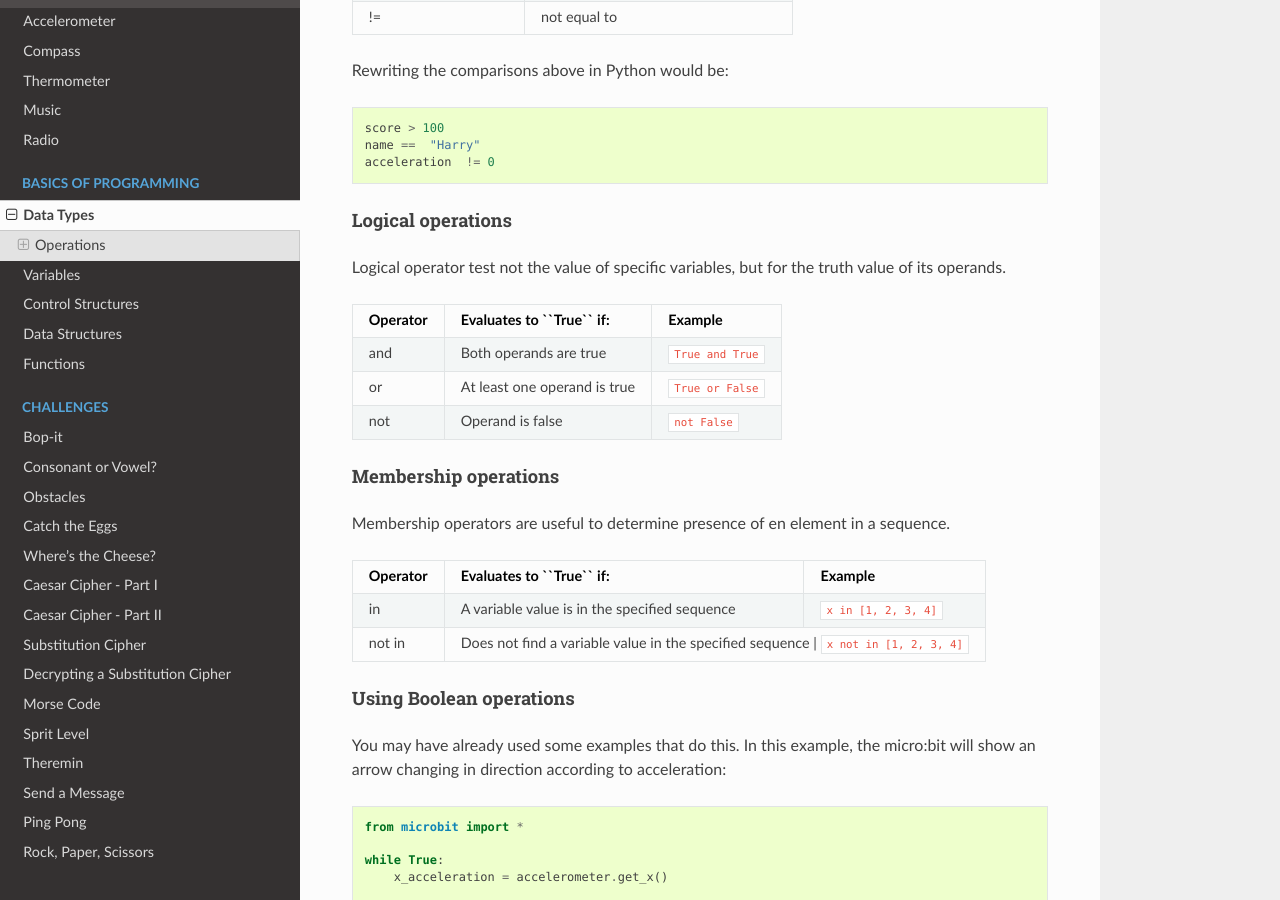
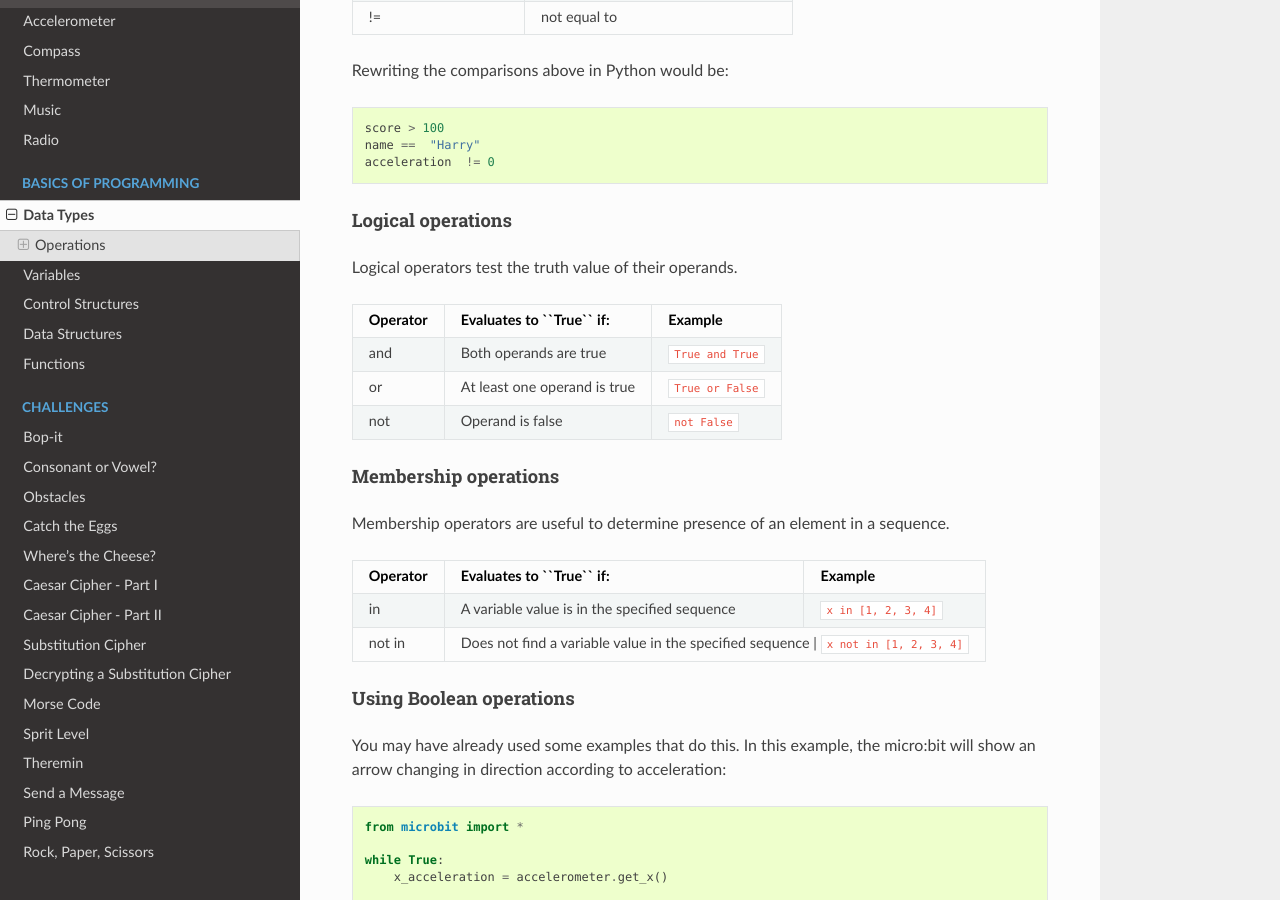
Before and after one commit to rharbird/microbit-challenges, a Sphinx documentation site: the page built from docs/source/basics/data_types.rst, in a window 1280 px wide and 900 px high, scrolled down 2964 px. Built offline with Sphinx 7.4.7 and the Read the Docs theme 2.0.0, drawn with Linux system fonts in a browser that asks for light colours; pages that are not in the unit, such as notebooks, are missing from menus.

Commit message:
Fix typos

```diff
--- a/docs/source/basics/data_types.rst
+++ b/docs/source/basics/data_types.rst
@@ -120,7 +120,7 @@ Rewriting the comparisons above in Python would be::
 Logical operations
 ^^^^^^^^^^^^^^^^^^^
 
-Logical operator test not the value of specific variables, but for the truth value of its operands.
+Logical operators test the truth value of their operands.
 
 +--------------+---------------------------------+-------------------+
 | **Operator** |  **Evaluates to ``True`` if:**  | **Example**       |
@@ -136,7 +136,7 @@ Logical operator test not the value of specific variables, but for the truth val
 Membership operations
 ^^^^^^^^^^^^^^^^^^^^^^
 
-Membership operators are useful to determine presence of en element in a sequence.
+Membership operators are useful to determine presence of an element in a sequence.
 
 +--------------+----------------------------------------------------------+--------------------------+
 | **Operator** | **Evaluates to ``True`` if:**                            | **Example**              |
```
